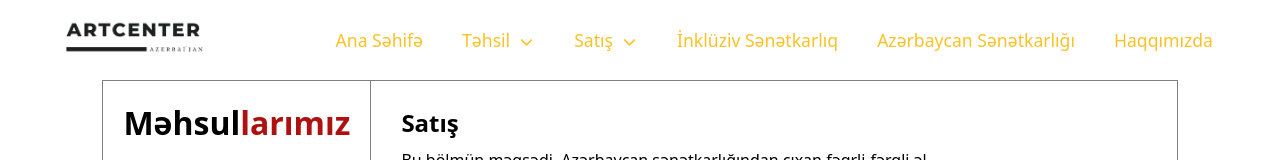
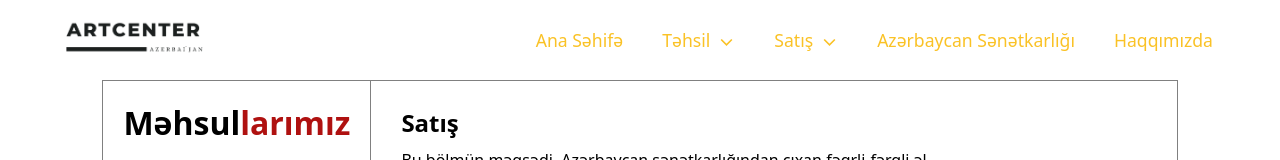
Before and after one commit to VidadiAli/art-center, a React (Vite) app: page /sale in a window 1280 px wide. Shown: the top 160 px of the page. Built offline with nearby package versions, Linux system fonts and the light colour scheme.

Commit message:
first commit

```diff
--- a/src/Main/HomePage/FirstPart.jsx
+++ b/src/Main/HomePage/FirstPart.jsx
@@ -11,8 +11,8 @@ const FirstPart = () => {
   const navigate = useNavigate();
 
   const mainPage = (itemName) => {
-    // const url = itemName.split(" ").join("-").toLowerCase()
-    // navigate(`/sale/${url}`);
+    const url = itemName.split(" ").join("-").toLowerCase()
+    navigate(`/sale/${url}`);
     alert("üzərində iş gedir.")
   }
 
--- a/src/Navbar/Navbar.jsx
+++ b/src/Navbar/Navbar.jsx
@@ -114,12 +114,6 @@ const Navbar = () => {
                         </ul>
                     )}
                 </li>
-
-                <li>
-                    <NavLink to={'/inkluziv-art'} className="menu-elements" onClick={callMenu}>
-                        İnklüziv Sənətkarlıq
-                    </NavLink>
-                </li>
                 <li>
                     <NavLink to={'/azerbaijan-art'} className="menu-elements" onClick={callMenu}>
                         Azərbaycan Sənətkarlığı
```
